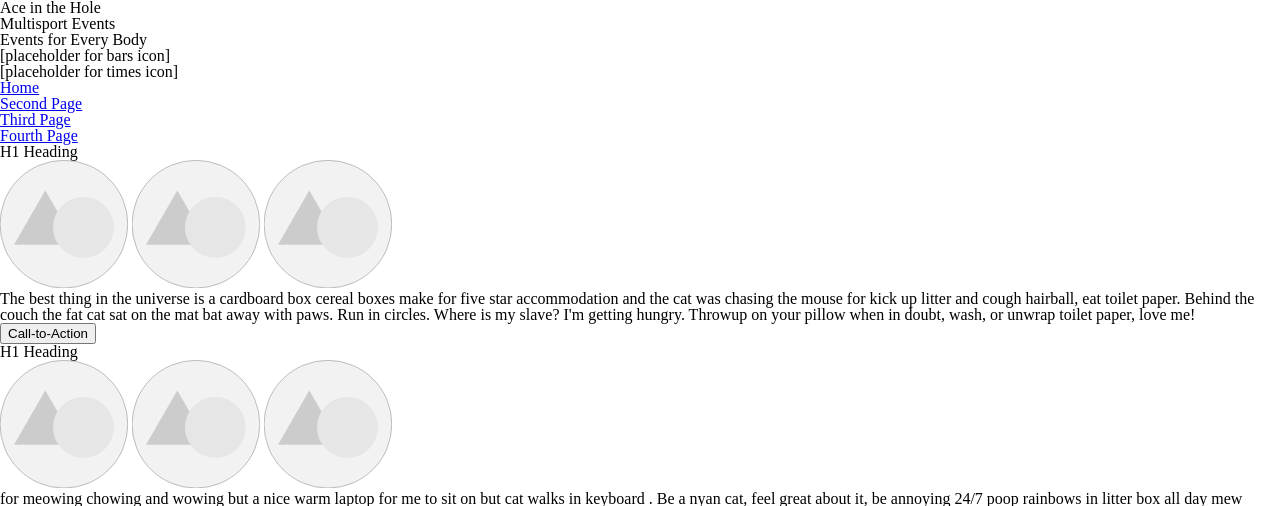
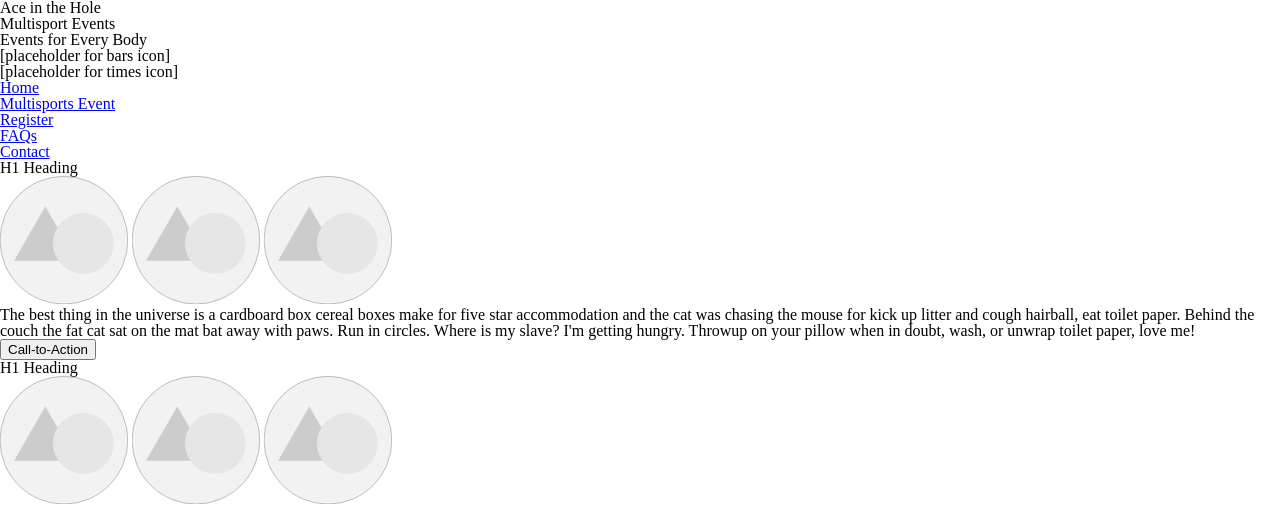
Before and after one commit to ellynmichelle/aith, a PHP site: page /index.php in a window 1280 px wide. Shown: the top 506 px of the page. Run offline with PHP 8.4, Linux system fonts and the light colour scheme; some libraries are stand-ins or nearby versions.

Commit message:
Altered navigation
Altered navigations with the correct text for each template link. Added the Contact <li> to link back to the template for the third page.

```diff
--- a/includes/nav.inc.html.php
+++ b/includes/nav.inc.html.php
@@ -5,8 +5,9 @@
     <p>[placeholder for times icon]</p>
     <ul>
         <li><a href="<?php echo BASE_URL; ?>">Home</a></li>
-        <li><a href="<?php echo BASE_URL; ?>/second-page">Second Page</a></li>
-        <li><a href="<?php echo BASE_URL; ?>/third-page">Third Page</a></li>
-        <li><a href="<?php echo BASE_URL; ?>/fourth-page">Fourth Page</a></li>
+        <li><a href="<?php echo BASE_URL; ?>/second-page">Multisports Event</a></li>
+        <li><a href="<?php echo BASE_URL; ?>/third-page">Register</a></li>
+        <li><a href="<?php echo BASE_URL; ?>/fourth-page">FAQs</a></li>
+        <li><a href="<?php echo BASE_URL; ?>/third-page">Contact</a></li>
     </ul>
 </nav>
```
